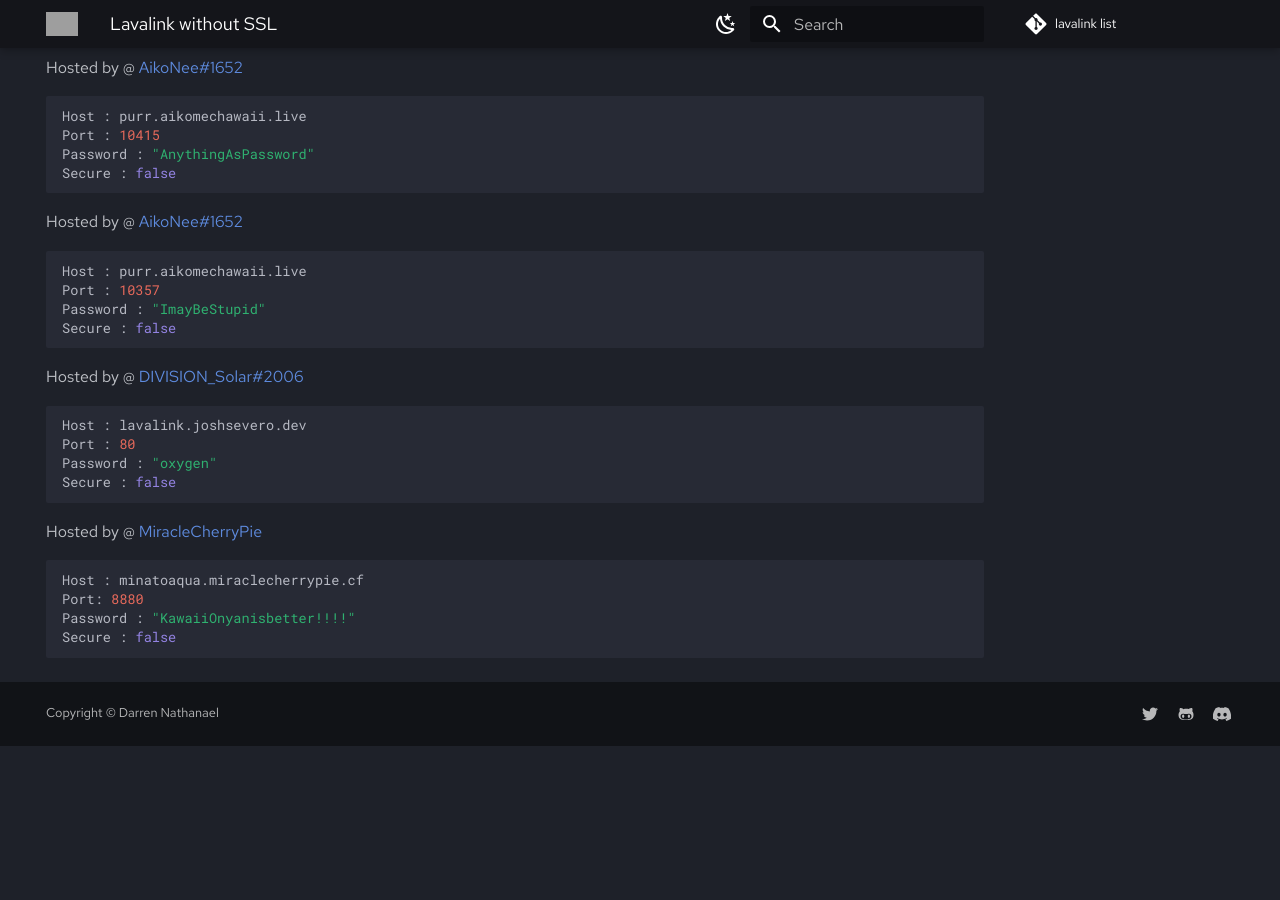
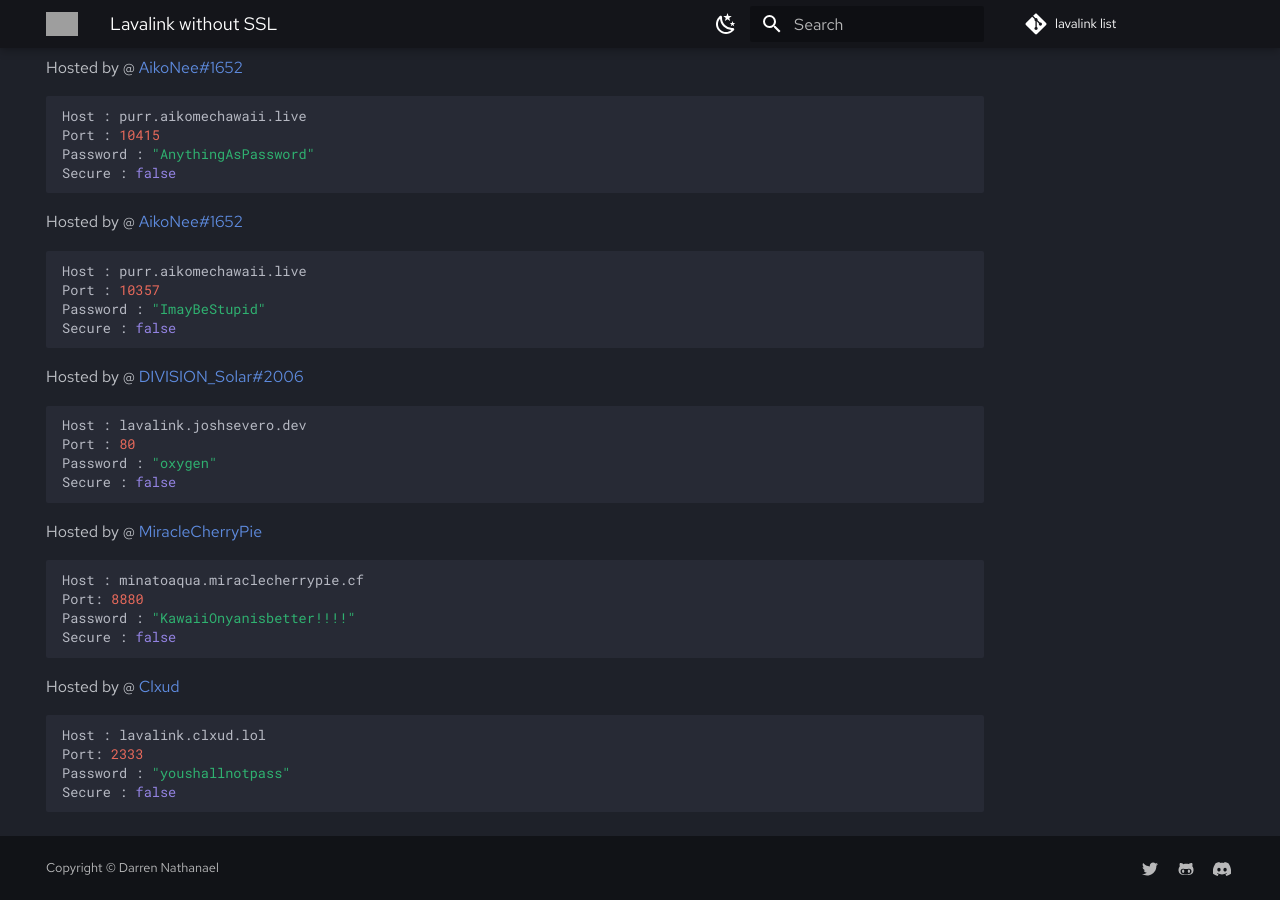
Before and after one commit to DarrenOfficial/lavalink-list, an MkDocs documentation site: the page built from docs/NoSSL/lavalink-without-ssl.md, in a window 1280 px wide and 900 px high, scrolled down 3448 px. Built offline with MkDocs 1.6.1 and Material for MkDocs 9.7.7, drawn with Linux system fonts in a browser that asks for light colours; comment, search, counter and statistics services are not loaded; before the commit the page ends 4194 px from its top, so only the background shows below that; grey boxes are pictures that could not be loaded.

Commit message:
Add lavalink node (#250)

````diff
--- a/docs/NoSSL/lavalink-without-ssl.md
+++ b/docs/NoSSL/lavalink-without-ssl.md
@@ -201,3 +201,11 @@ Port: 8880
 Password : "KawaiiOnyanisbetter!!!!"
 Secure : false
 ```
+
+Hosted by @ [Clxud](https://github.com/cloudwithax)
+```bash
+Host : lavalink.clxud.lol
+Port: 2333
+Password : "youshallnotpass"
+Secure : false
+```
````
